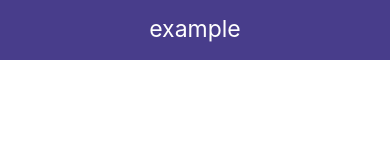
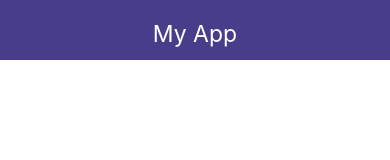
Before and after one commit to audrew/TFS, a React Native app: screen / in a window 390 px wide. Shown: the top 160 px of the page. Built offline with nearby package versions, Linux system fonts and the light colour scheme.

Commit message:
title header

```diff
--- a/App.js
+++ b/App.js
@@ -5,7 +5,7 @@ import Header from './components/Header';
 const App = () => {
      return  (
        <View style={styles.container}>
-         <Header title="example"/>
+         <Header />
        </View>
      );
 };
--- a/components/header.js
+++ b/components/header.js
@@ -16,7 +16,7 @@ Header.defaultProps = {
 const styles = StyleSheet.create({
   header: {
     height: 60,
-    padding: 15,
+    padding: 20,
     backgroundColor: 'darkslateblue'
   },
 text: {
```
